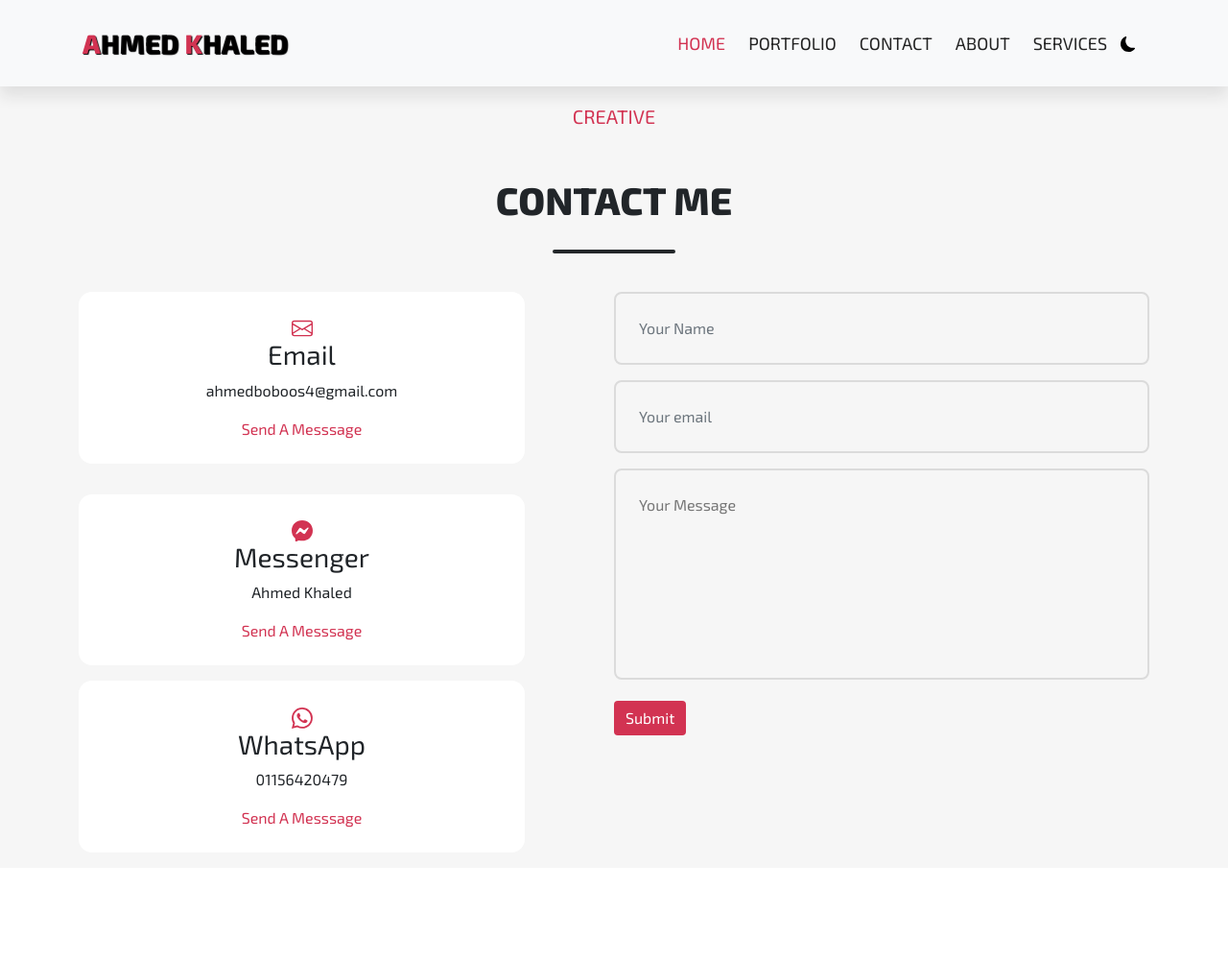
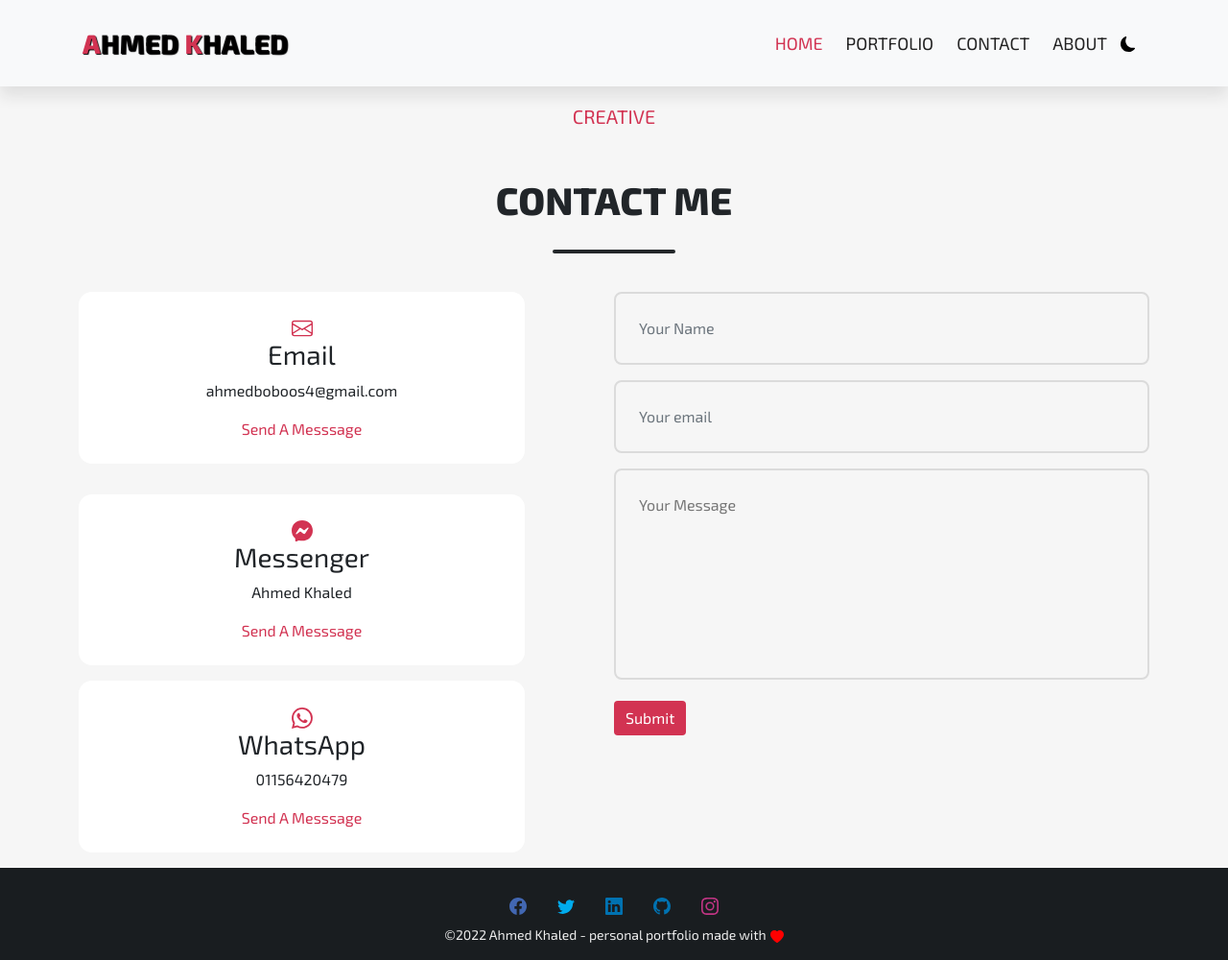
Before and after one commit to Ahmed-Khaled11/portfolio, a Next.js app: page /contact in a window 1280 px wide. Shown: the whole page at 96% size. Before the commit the page ends 904 px from the top, so only its background shows below. Built offline with nearby package versions, Linux system fonts and the light colour scheme.

Commit message:
add footer comp & some chang

```diff
--- /dev/null
+++ b/components/Footer.js
@@ -0,0 +1,55 @@
+/* eslint-disable react/no-unescaped-entities */
+import React from 'react'
+import { Container, Nav, Row } from 'react-bootstrap'
+
+import {
+    Facebook,
+    Linkedin,
+    Github,
+    Twitter,
+  Instagram,
+    HeartFill
+
+} from "react-bootstrap-icons";
+import Link from "next/link";
+
+export default function Footer() {
+  return (
+    <footer className="text-white p-3">
+      <Container>
+        <Row>
+          <div className="icons d-flex  justify-content-center">
+            <Nav.Link
+              href="https://www.facebook.com/ahmed.khaled.2898"
+              target="_blank"
+            >
+              <Facebook className="bg-blue text-white" />
+            </Nav.Link>
+            <Nav.Link href="https://twitter.com/AhmedMidaa2" target="_blank">
+              <Twitter className="bg-blue text-white" />
+            </Nav.Link>
+            <Nav.Link
+              href="https://www.linkedin.com/in/ahmed-khaled-4b0027214"
+              target="_blank"
+            >
+              <Linkedin className="bg-blue text-white" />
+            </Nav.Link>
+            <Nav.Link href="https://github.com/ahmed-khaled11" target="_blank">
+              <Github className="bg-blue text-white" />
+            </Nav.Link>
+            <Nav.Link
+              href="https://www.instagram.com/ahmedkhaled7573"
+              target="_blank"
+            >
+              <Instagram className="bg-blue text-white" />
+            </Nav.Link>
+          </div>
+        </Row>
+        <p className="copy-right text-center m-0"
+        >&copy;2022 Ahmed Khaled - personal portfolio made with
+          <HeartFill className='ms-1' style={{ color: 'red' }} />
+        </p>
+      </Container>
+    </footer>
+  );
+}
--- a/components/Layout.js
+++ b/components/Layout.js
@@ -1,11 +1,13 @@
 import React from 'react'
+import Footer from './Footer'
 import NavBar from './Navbar'
 
 export default function Layout({children}) {
   return (
     <>
           <NavBar />
-          {children}
+      {children}
+      <Footer />
     </>
   )
 }
--- a/components/Navbar.js
+++ b/components/Navbar.js
@@ -92,17 +92,6 @@ const NavBar = () => {
                     About
                   </Nav.Link>
                 </Link>
-
-                <Link href="services">
-                  <Nav.Link
-                    className="ms-4"
-                    href="services"
-                    onClick={(e) => removeClassActive(e)}
-                  >
-                    Services
-                  </Nav.Link>
-                </Link>
-
                 <button
                   className="bg-transparent border-0 mx-2"
                   onClick={(e) => darkMode(e)}
@@ -163,11 +152,6 @@ const NavBar = () => {
                         About
                       </Nav.Link>
                     </Link>
-                    <Link href="services">
-                      <Nav.Link href="services" onClick={closeOffCanvas}>
-                        Services
-                      </Nav.Link>
-                    </Link>
                   </Nav>
                 </Offcanvas.Body>
               </Navbar.Offcanvas>
--- a/styles/globals.css
+++ b/styles/globals.css
@@ -379,6 +379,44 @@
   background-color: #d13945;
   }
   /* portfolio */
+    /* contace me  */
+  .contact {
+  min-height: calc(100vh - 89px);
+  background-color: var(--section-color);
+  }
+  .contact .contact_option{
+  background-color: #fff;
+  border-radius: 14px;
+  transition: 0.3s;
+  }
+  .contact .contact_option:hover{
+  background-color: #eee ;
+  }
+  .contact .contact_option svg{
+  color: var(--main-color);
+  font-size: 22px;
+  }
+  .contact form input:first-of-type,
+  .contact form textarea{
+  text-transform: capitalize;
+  }
+  .contact form input , .contact form textarea{
+  width: 100%;
+  padding: 1.5rem;
+  border-radius: 0.5rem;
+  border: 2px solid #dbdbdb ;
+  resize: none;
+  background-color: transparent !important;
+  }
+  .contact form button:hover{
+  background-color: #c73b46 !important;
+  }
+  .contact form input:focus , .contact form textarea:focus{
+  border: 2px solid #dbdbdb !important;
+  outline: none;
+  }
+
+  /* contace me  */
   /* About me  */
 
   .about{
@@ -424,41 +462,28 @@
   white-space: nowrap;
   }
   /* About me  */
-  /* contace me  */
-  .contact {
-  min-height: calc(100vh - 89px);
-  background-color: var(--section-color);
+
+  /* footer  */
+  footer{
+        background-color: #191d20;
+        font-size: 14px;
 }
-  .contact .contact_option{
-  background-color: #fff;
-  border-radius: 14px;
-  transition: 0.3s;
+footer .copy-right{
+  color: #eee;
 }
-  .contact .contact_option:hover{
-  background-color: #eee ;
+footer .icons a:nth-child(1) svg {
+color: #4267B2 !important;
 }
-  .contact .contact_option svg{
-  color: var(--main-color);
-  font-size: 22px;
+footer .icons a:nth-child(2) svg {
+color: #00acee !important;
 }
-  .contact form input:first-of-type,
-  .contact form textarea{
-  text-transform: capitalize;
+footer .icons a:nth-child(3) svg {
+color: #0072b1 !important;
 }
-  .contact form input , .contact form textarea{
-  width: 100%;
-  padding: 1.5rem;
-  border-radius: 0.5rem;
-  border: 2px solid #dbdbdb ;
-  resize: none;
-  background-color: transparent !important;
+footer .icons a:nth-child(4) svg {
+color: #0072b1 !important;
 }
-  .contact form button:hover{
-  background-color: #c73b46 !important;
+footer .icons a:nth-child(5) svg {
+color: #C13584 !important;
 }
-  .contact form input:focus , .contact form textarea:focus{
-  border: 2px solid #dbdbdb !important;
-  outline: none;
-  }
-
-  /* contace me  */
+/* footer  */
```
Lines whose indentation alone changed are shown as unchanged.
